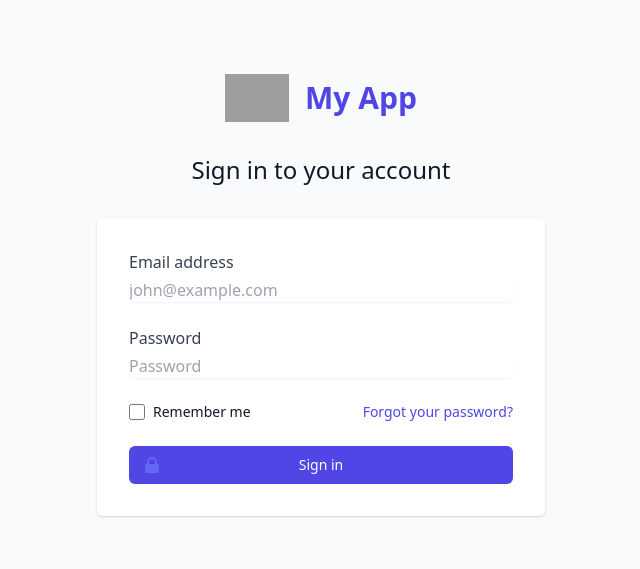
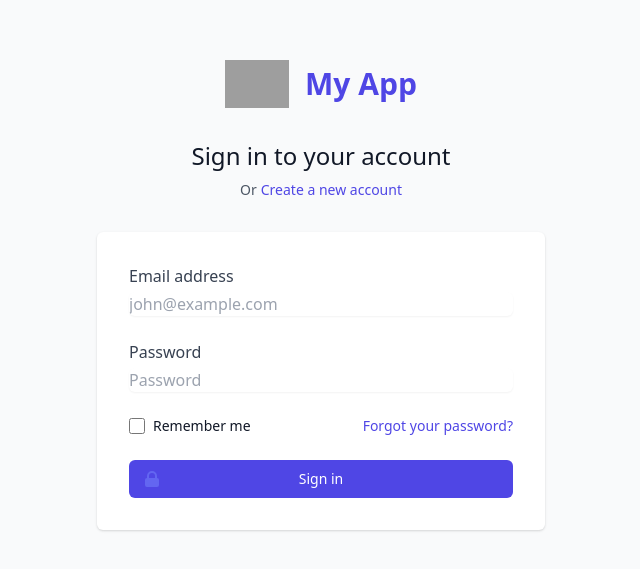
Before and after one commit to ks217/reactwind-admin-shell, a React (Create React App) app: page / in a window 1280 px wide. Shown: the part 105-674 px from the top of the page, without its empty margins (319-959 px from the left). Built offline with nearby package versions, Linux system fonts and the light colour scheme; grey boxes are pictures that could not be loaded.

Commit message:
create account link below sign in header

```diff
--- a/src/components/Login.js
+++ b/src/components/Login.js
@@ -4,6 +4,7 @@ export default function Login(props) {
   return (
     <div className="min-h-screen flex items-center justify-center bg-gray-50 py-12 px-4 sm:px-6 lg:px-8">
       <div className="max-w-md w-full space-y-8">
+        {/* app title */}
         <div className="flex flex-row space-x-4 justify-center items-center">
           <img
             className="h-12"
@@ -14,10 +15,21 @@ export default function Login(props) {
             My App
           </h1>
         </div>
+        {/* <div className="grid grid-cols-1 md:grid-cols-2 divide-y md:divide-x md:divide-y-0 divide-gray-300 gap-8"> </div>*/}
+        {/* sign in form */}
         <div>
-          <h2 className="mt-6 text-center text-2xl  text-gray-900">
+          <h2 className="mt-6 text-center text-2xl text-gray-900">
             Sign in to your account
           </h2>
+          <p className="mt-2 text-center text-sm text-gray-600">
+            Or
+            <a
+              href="#create-account"
+              className="ml-1 font-medium text-indigo-600 hover:text-indigo-500"
+            >
+              Create a new account
+            </a>
+          </p>
           <form
             className="mt-8 space-y-6 text-left bg-white p-8 rounded-md shadow"
             action="#"
```
